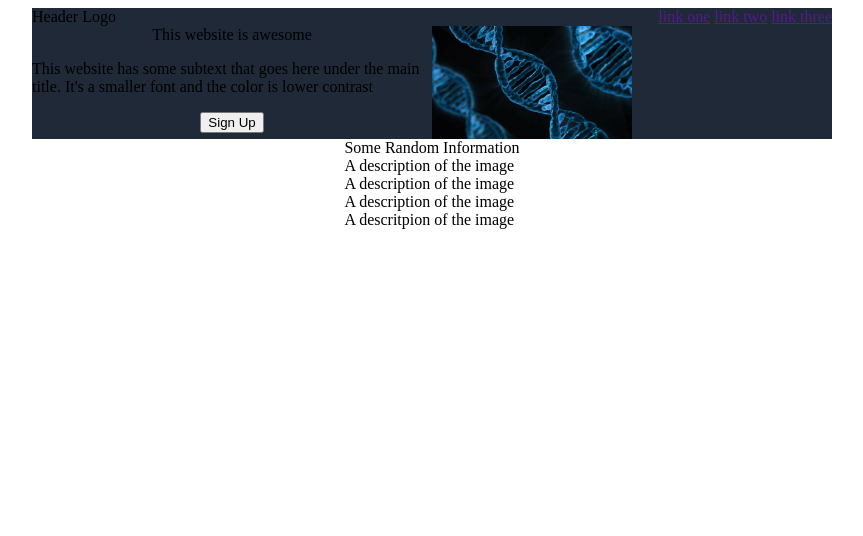
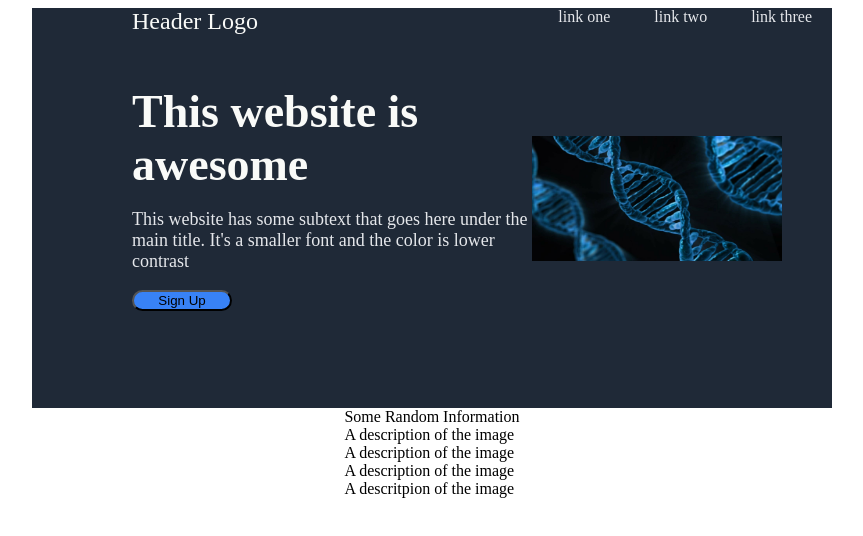
Before and after one commit to pharmdhon/odin-front-end-design, a plain HTML site: page index.html in a window 1280 px wide. Shown: the whole page, without its empty margins (208-1071 px from the left). Drawn offline with Linux system fonts and the light colour scheme.

Commit message:
further styling of top box

```diff
--- a/style.css
+++ b/style.css
@@ -2,6 +2,18 @@ body {
     display:flex;
     flex-direction: column;
     align-items: center;
+}
+
+a {
+    text-decoration: none;
+    color:#E5E7EB;
+    padding: 20px;
+}
+
+button {
+background-color: #3882F6;
+width: 100px;
+border-radius: 25px;
 }
 
 .header {
@@ -9,6 +21,7 @@ body {
     flex-direction: column;
     background-color: #1F2937;
     width:800px;
+    height:400px;
 }
 
 .topheader {
@@ -16,23 +29,48 @@ body {
     justify-content: space-between;
 }
 
+.headerlogo {
+    color: #F9FAF8;
+    font-size: 24px;
+    padding-left: 100px;
+}
+
+.link {
+    gap:50px;
+
+}
+
 .midheader {
     display:flex;
+    padding-top:50px;
 }
 
+.midheadertop {
+    flex:1;
+    color: #F9FAF8;
+    font-weight: bolder;
+    font-size:46px;
+}
+
+.midheaderbottom {
+    flex:1;
+    color: #E5E7EB;
+    font-size: 18px;
+}
 .leftmidheader {
     width:400px;
     display:flex;
     flex-direction: column;
-    align-items: center;
+    padding-left: 100px;
 }
 
 .rightmidheader {
     display:flex;
-    justify-content: center;
     align-items: center;
 }
 
 .dnamain {
-    width: 200px;
+    width: 250px;
+    height: 125px;
+    flex: 1;
 }
```
